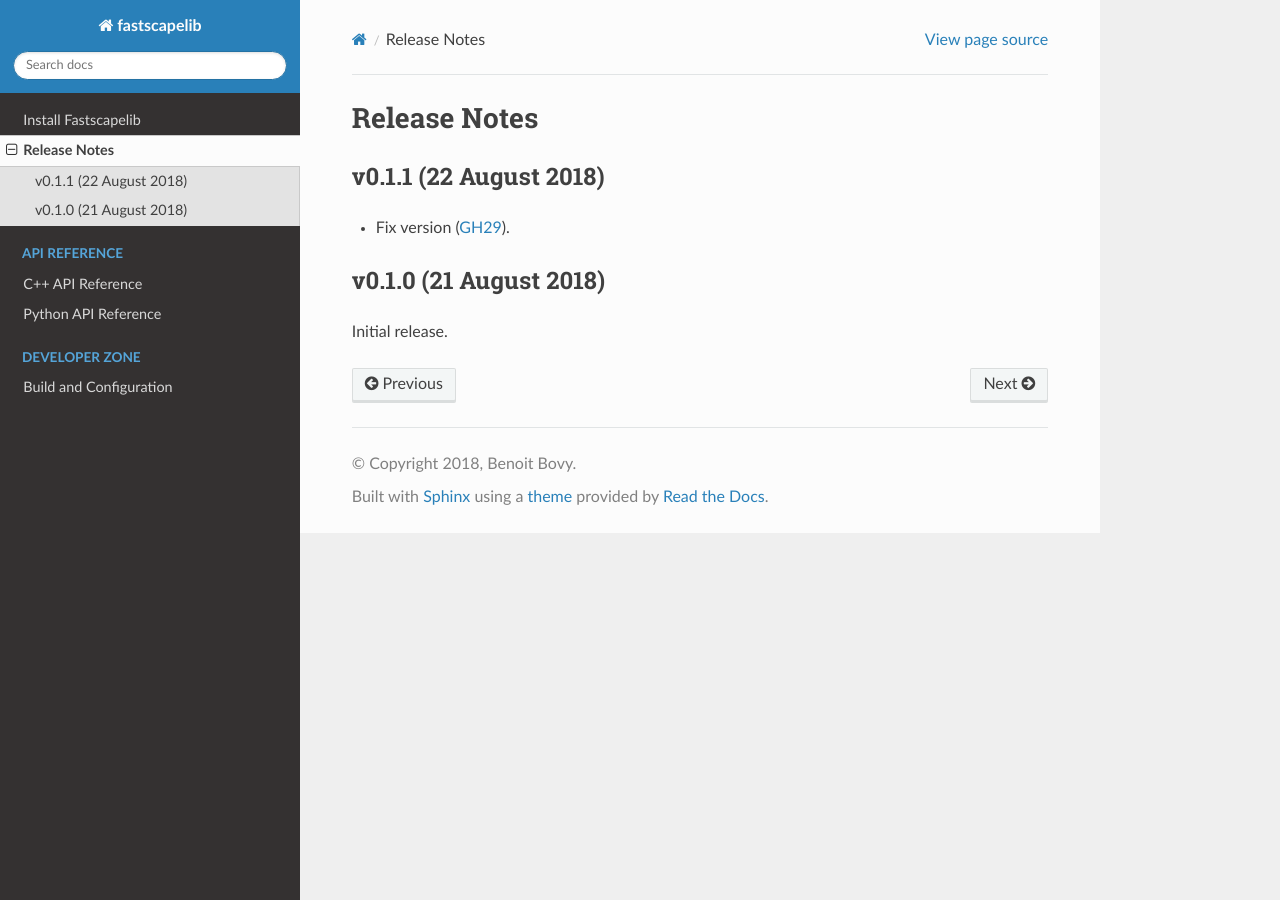
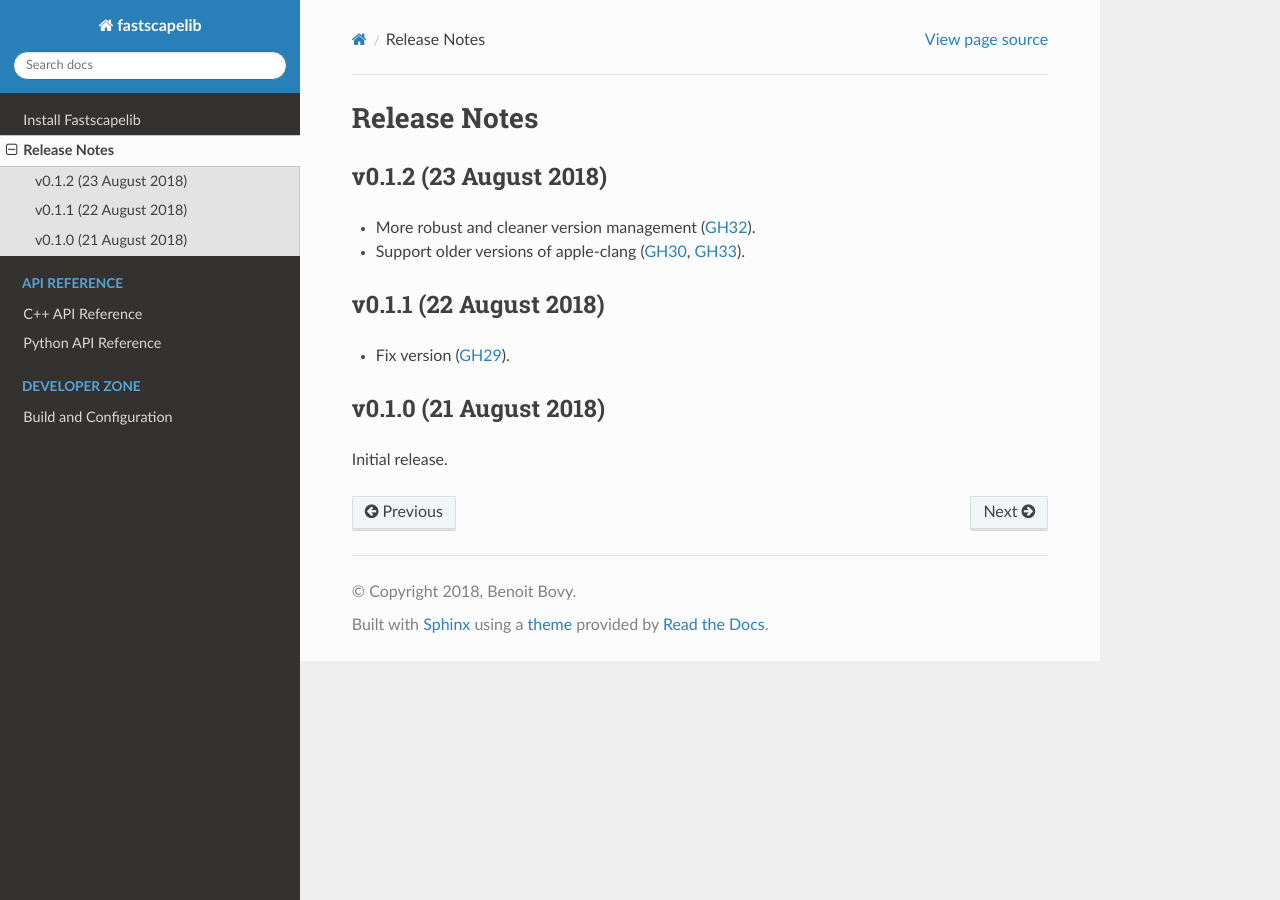
Before and after one commit to fastscape-lem/fastscapelib, a Sphinx documentation site: the page built from doc/source/release_notes.rst, in a window 1280 px wide. Built offline with Sphinx 7.4.7 and the Read the Docs theme 2.0.0, drawn with Linux system fonts in a browser that asks for light colours.

Commit message:
release v0.1.2

```diff
--- a/doc/source/release_notes.rst
+++ b/doc/source/release_notes.rst
@@ -2,6 +2,12 @@
 
 Release Notes
 =============
+
+v0.1.2 (23 August 2018)
+-----------------------
+
+- More robust and cleaner version management (:issue:`32`).
+- Support older versions of apple-clang (:issue:`30`, :issue:`33`).
 
 v0.1.1 (22 August 2018)
 -----------------------
```
